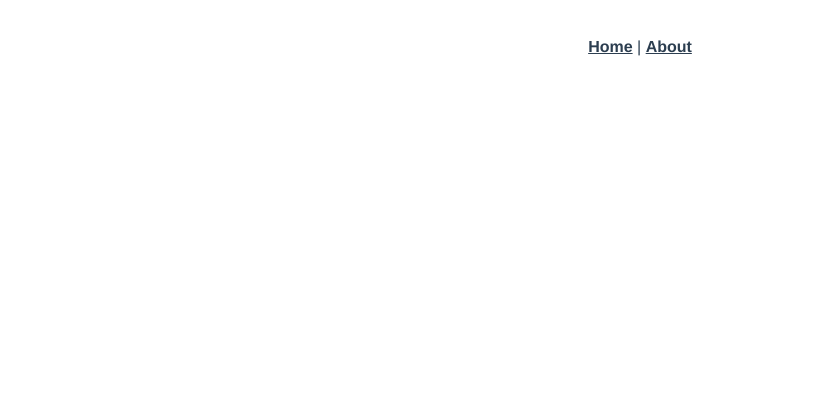
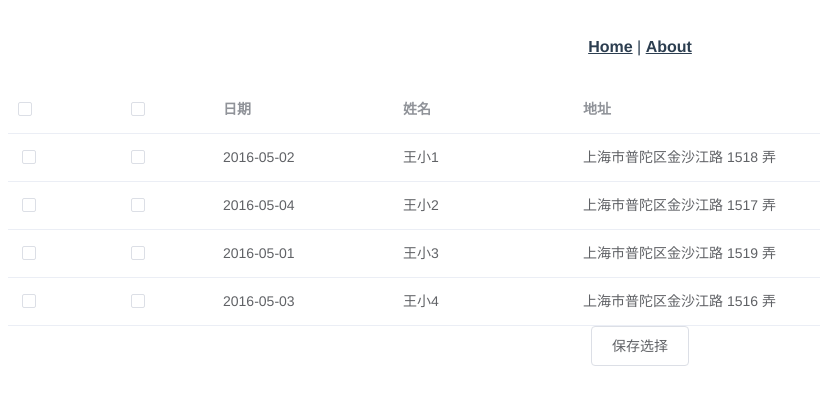
Before and after one commit to zyb01311220/vueclli3-config, a Vue app: page /#/table in a window 1280 px wide. Shown: the top 404 px of the page, without its empty margins (0-820 px from the left). Built offline with nearby package versions, Linux system fonts and the light colour scheme.

Commit message:
change table-test

```diff
--- a/package.json
+++ b/package.json
@@ -10,6 +10,7 @@
   "dependencies": {
     "axios": "^0.19.0",
     "core-js": "^2.6.5",
+    "element-ui": "^2.11.0",
     "vue": "^2.6.10",
     "vue-router": "^3.0.3",
     "vuex": "^3.0.1"
--- a/src/main.js
+++ b/src/main.js
@@ -2,9 +2,10 @@ import Vue from "vue";
 import App from "./App.vue";
 import router from "./router";
 import store from "./store";
-
+import ElementUI from 'element-ui';
+import 'element-ui/lib/theme-chalk/index.css';
 Vue.config.productionTip = false;
-
+Vue.use(ElementUI);
 new Vue({
   router,
   store,
--- a/src/router.js
+++ b/src/router.js
@@ -1,7 +1,7 @@
 import Vue from "vue";
 import Router from "vue-router";
 import Home from "./views/Home.vue";
-
+import Table from "./views/Table.vue";
 Vue.use(Router);
 
 export default new Router({
@@ -19,6 +19,11 @@ export default new Router({
       // which is lazy-loaded when the route is visited.
       component: () =>
         import(/* webpackChunkName: "about" */ "./views/About.vue")
+    },
+    {
+        path: "/table",
+        name: "table",
+        component: Table
     }
   ]
 });
--- a/src/views/Table.vue
+++ b/src/views/Table.vue
@@ -3,6 +3,18 @@
       <el-table
       :data="tableData"
       style="width: 100%">
+      <el-table-column
+              type="selection"
+              width="55">
+      </el-table-column>
+      <el-table-column  label="" align="center" width="150" show-overflow-tooltip>
+         <template slot-scope="scope">
+            <el-checkbox v-model="scope.row.checked" @change="handleItem"></el-checkbox>
+         </template>
+         <template slot="header" slot-scope="slot">
+            <el-checkbox v-model="checkall" :indeterminate="isIndeterminate" @change="handleChange"></el-checkbox>
+         </template>
+      </el-table-column>
       <el-table-column
         prop="date"
         label="日期"
@@ -30,21 +42,28 @@ export default {
        tableData: [{
             date: '2016-05-02',
             name: '王小1',
-            address: '上海市普陀区金沙江路 1518 弄'
+            address: '上海市普陀区金沙江路 1518 弄',
+            checked:false
           }, {
             date: '2016-05-04',
             name: '王小2',
-            address: '上海市普陀区金沙江路 1517 弄'
+            address: '上海市普陀区金沙江路 1517 弄',
+           checked:false
           }, {
             date: '2016-05-01',
             name: '王小3',
-            address: '上海市普陀区金沙江路 1519 弄'
+            address: '上海市普陀区金沙江路 1519 弄',
+           checked:false
           }, {
             date: '2016-05-03',
             name: '王小4',
-            address: '上海市普陀区金沙江路 1516 弄'
+            address: '上海市普陀区金沙江路 1516 弄',
+            checked:false
           }],
-          change:''
+          change:'',
+          multipleSelection:[],
+          checkall:false,
+          isIndeterminate: false
     }
   },
   methods:{
@@ -53,17 +72,44 @@ export default {
       const _this = this
       Sortable.create(tbody, {
         onEnd({ newIndex, oldIndex }) {
-          const currRow = _this.tableData.splice(oldIndex, 1)[0]
-          _this.tableData.splice(newIndex, 0, currRow)
+            const currRow = _this.tableData .splice(oldIndex, 1)[0]
+            _this.tableData .splice(newIndex, 0, currRow)
+            let newArray = _this.tableData.slice(0)
+            _this.tableData= []
+            _this.$nextTick(() => {
+                _this.tableData = newArray
+            })
         },
         onUpdate(){
             _this.change='primary';
         }
       })
+    },
+    handleChange(val){
+         if(val){
+             this.tableData.forEach(item=>{
+                 item.checked=true;
+             })
+         }else{
+             this.tableData.forEach(item=>{
+                 item.checked=false;
+             })
+         }
+    },
+    handleItem(){
+        let flag=this.tableData.every(item=>{
+            return item.checked==true;
+       })
+        if(flag){
+            this.isIndeterminate=false;
+        }else{
+            this.isIndeterminate=true;
+            this.checkall=true;
+        }
     }
   },
   mounted(){
-    this.rowDrop();
+   this.rowDrop();
   }
 };
 </script>
```
